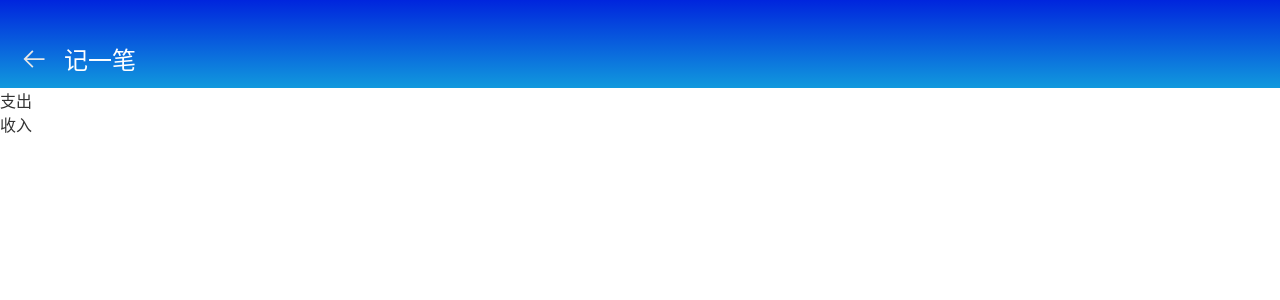
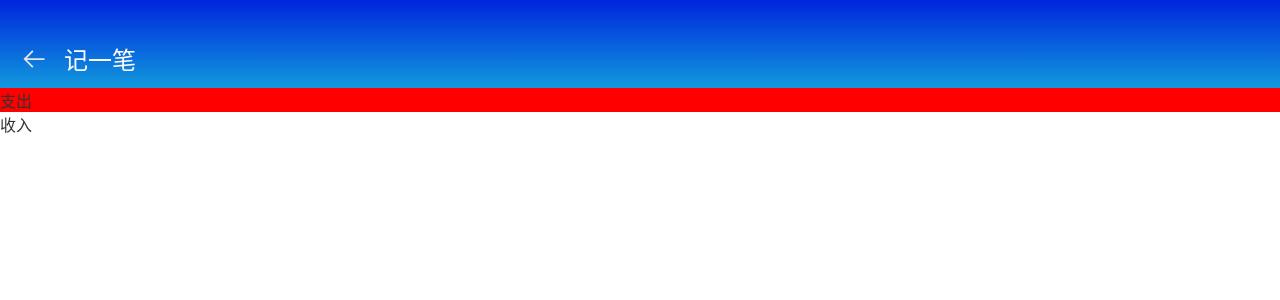
Before and after one commit to xishuianfeng/cainai-fe, a Vue app: page /#/items/create in a window 1280 px wide. Shown: the top 300 px of the page. Built offline with nearby package versions, Linux system fonts and the light colour scheme.

Commit message:
正在实现Tabs组件

```diff
--- a/src/components/ItemCreate.tsx
+++ b/src/components/ItemCreate.tsx
@@ -6,14 +6,13 @@ import { Tabs,Tab } from '../shared/Tabs';
 export const ItemCreate = defineComponent({
   setup:(props,context) => {
     const refKind = ref('支出')
-    const onUpdateSelected = (name:string) =>refKind.value = name
     return ()=> (
       <MainLayout>
         {{
           title:()=>'记一笔',
           icon:<Icon icon='left' class={s.navIcon} />,
           default:()=><>
-            <Tabs selected={refKind.value} onUpdateSelected={onUpdateSelected}>
+            <Tabs selected={refKind.value} onUpdateSelected={(name:string) =>refKind.value = name}>
               <Tab name='支出'>
                 icon 列表
               </Tab>
--- a/src/shared/Tabs.module.scss
+++ b/src/shared/Tabs.module.scss
@@ -0,0 +1,9 @@
+.tabs{
+  &_nav{
+    > li{
+      &.selected{
+        background: red;
+      }
+    }
+  }
+}
--- a/src/shared/Tabs.tsx
+++ b/src/shared/Tabs.tsx
@@ -4,6 +4,9 @@ export const Tabs = defineComponent({
   props:{
     selected:{
       type:String,
+    },
+    onUpdateSelected:{
+      type:Function,
     }
   },
   setup:(props,context) => {
@@ -18,7 +21,12 @@ export const Tabs = defineComponent({
       return(
           <div class={s.tabs}>
             <ol class={s.tabs_nav}>
-              {array.map(item=><li class={item.props?.name === props.selected ? 's.selected':''}>{item.props?.name}</li>)}
+              {array.map(item=>
+              <li class={item.props?.name === props.selected ? s.selected:''}
+                  onClick={()=>props.onUpdateSelected?.(item.props?.name)}
+              >
+                {item.props?.name}
+              </li>)}
             </ol>
           <div></div>
         </div>
@@ -31,7 +39,7 @@ export const Tab = defineComponent({
   props:{
     name:{
       type:String,
-    }
+    },
   },
   setup:(props,context) => {
     return ()=> (
```
